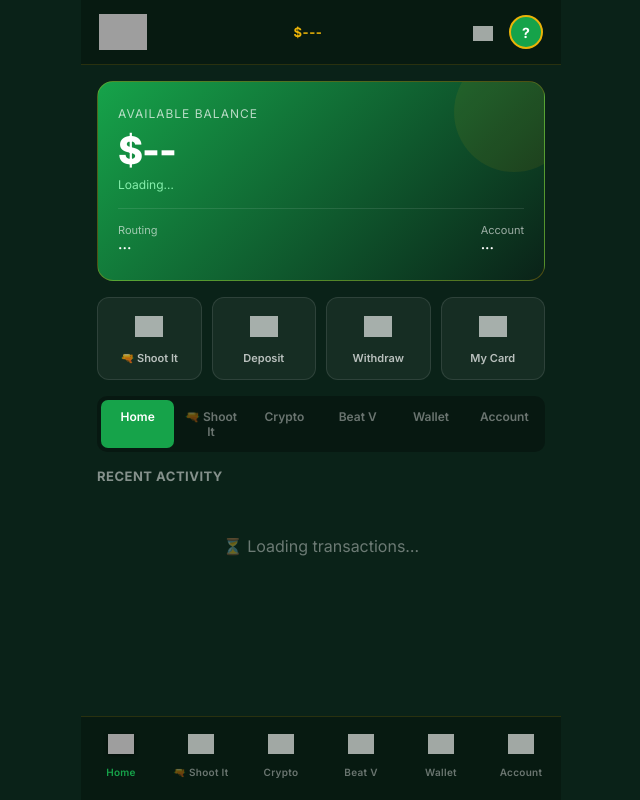
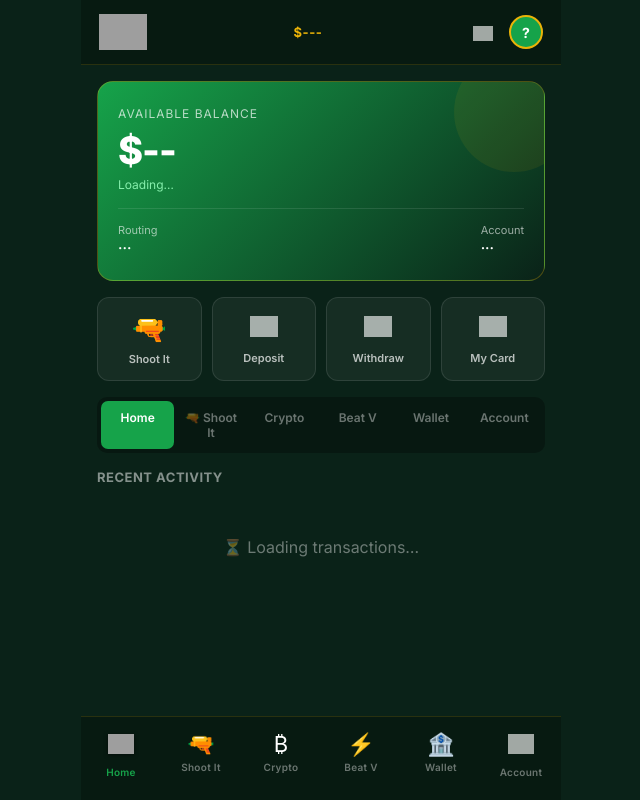
Before and after one commit to taximizer-pro/shotgun-bank, a Flask app: page /dashboard in a window 1280 px wide. Shown: the whole page, without its empty margins (319-959 px from the left). Run offline with Flask 3, Linux system fonts and the light colour scheme; some libraries are stand-ins or nearby versions; grey boxes are pictures that could not be loaded.

Commit message:
FIX: emoji icons, fix Shoot It, all CDN icons replaced

```diff
--- a/templates/dashboard.html
+++ b/templates/dashboard.html
@@ -275,8 +275,8 @@ function exitGhost(){
 <!-- QUICK ACTIONS -->
 <div class="quick-actions">
   <div class="qa-btn" onclick="openModal('sendModal')">
-    <div class="qa-icon"><img src="https://base44.app/api/apps/6a14ef767988d1ef0baff5aa/files/mp/public/6a14ef767988d1ef0baff5aa/3d7589dab_shoot_it_clean.png" alt="" style="width:28px;height:28px;object-fit:contain;filter:drop-shadow(0 1px 3px rgba(0,0,0,.6))"></div>
-    <div class="qa-label">🔫 Shoot It</div>
+    <div class="qa-icon" style="font-size:28px;">🔫</div>
+    <div class="qa-label">Shoot It</div>
   </div>
   <div class="qa-btn" onclick="openModal('depositModal')">
     <div class="qa-icon"><img src="https://media.base44.com/images/public/6a14ef767988d1ef0baff5aa/e520d0f6f_generated_image.png" alt="" style="width:28px;height:28px;object-fit:contain;filter:drop-shadow(0 1px 3px rgba(0,0,0,.6))"></div>
@@ -631,16 +631,16 @@ function exitGhost(){
     <div class="bnav-icon"><img src="https://base44.app/api/apps/6a14ef767988d1ef0baff5aa/files/mp/public/6a14ef767988d1ef0baff5aa/990517f01_shotgun_bank_REAL_logo.png" alt="" style="width:26px;height:26px;object-fit:contain;filter:drop-shadow(0 1px 2px rgba(0,0,0,.5))"></div><div class="bnav-label">Home</div>
   </div>
   <div class="bnav-item" onclick="showPanel('send')" id="bnav-send">
-    <div class="bnav-icon"><img src="https://base44.app/api/apps/6a14ef767988d1ef0baff5aa/files/mp/public/6a14ef767988d1ef0baff5aa/3d7589dab_shoot_it_clean.png" alt="" style="width:26px;height:26px;object-fit:contain;filter:drop-shadow(0 1px 2px rgba(0,0,0,.5))"></div><div class="bnav-label">🔫 Shoot It</div>
+    <div class="bnav-icon" style="font-size:22px;">🔫</div><div class="bnav-label">Shoot It</div>
   </div>
   <div class="bnav-item" onclick="showPanel('crypto')" id="bnav-crypto">
-    <div class="bnav-icon"><img src="https://base44.app/api/apps/6a14ef767988d1ef0baff5aa/files/mp/public/6a14ef767988d1ef0baff5aa/f5b8054a5_gottem_bullseye_clean.png" alt="" style="width:26px;height:26px;object-fit:contain;filter:drop-shadow(0 1px 2px rgba(0,0,0,.5))"></div><div class="bnav-label">Crypto</div>
+    <div class="bnav-icon" style="font-size:22px;">₿</div><div class="bnav-label">Crypto</div>
   </div>
   <div class="bnav-item" onclick="showPanel('beat')" id="bnav-beat">
-    <div class="bnav-icon"><img src="https://base44.app/api/apps/6a14ef767988d1ef0baff5aa/files/mp/public/6a14ef767988d1ef0baff5aa/6800155fb_beat_the_v_clean.png" alt="" style="width:26px;height:26px;object-fit:contain;filter:drop-shadow(0 1px 2px rgba(0,0,0,.5))"></div><div class="bnav-label">Beat V</div>
+    <div class="bnav-icon" style="font-size:22px;">⚡</div><div class="bnav-label">Beat V</div>
   </div>
   <div class="bnav-item" onclick="showPanel('wallet')" id="bnav-wallet">
-    <div class="bnav-icon"><img src="https://base44.app/api/apps/6a14ef767988d1ef0baff5aa/files/mp/public/6a14ef767988d1ef0baff5aa/788fdb2d8_who_shot_ya_clean.png" alt="" style="width:26px;height:26px;object-fit:contain;filter:drop-shadow(0 1px 2px rgba(0,0,0,.5))"></div><div class="bnav-label">Wallet</div>
+    <div class="bnav-icon" style="font-size:22px;">🏦</div><div class="bnav-label">Wallet</div>
   </div>
   <div class="bnav-item" onclick="showPanel('account')" id="bnav-account">
     <div class="bnav-icon"><img src="https://media.base44.com/images/public/6a14ef767988d1ef0baff5aa/9f341e2a9_generated_image.png" alt="" style="width:26px;height:26px;object-fit:contain;filter:drop-shadow(0 1px 3px rgba(0,0,0,.6))"></div><div class="bnav-label">Account</div>
```
